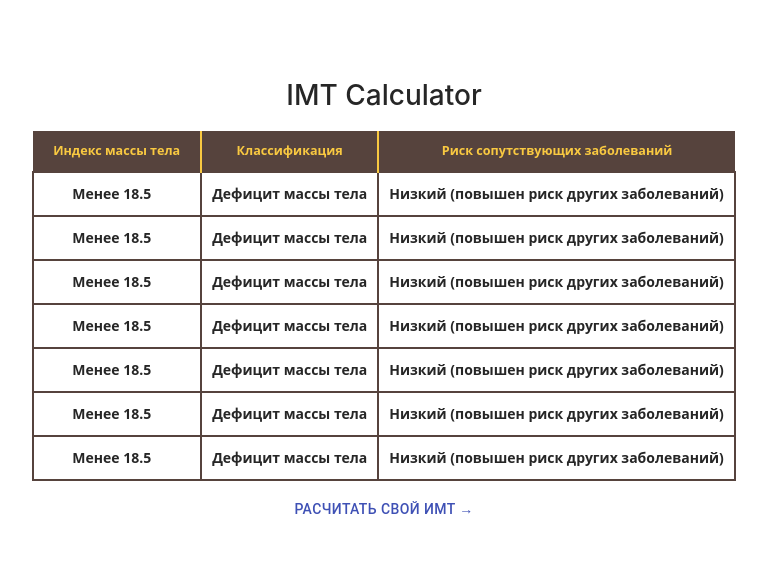
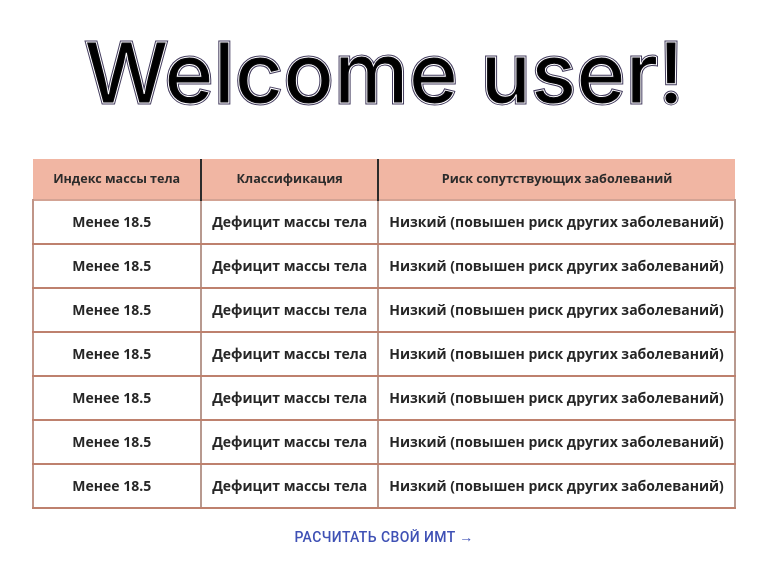
Before and after one commit to nurperi-ars-n/IMB, a React app: page / in a window 1280 px wide. Shown: the top 580 px of the page, without its empty margins (256-1023 px from the left). Built offline with nearby package versions, Linux system fonts and the light colour scheme.

Commit message:
added condition and styles

```diff
--- a/src/components/Calculator/index.jsx
+++ b/src/components/Calculator/index.jsx
@@ -1,22 +1,42 @@
-import React, {useState } from 'react'
+import React, { useState } from 'react'
 import './Calculator.less'
 import women from './img/women.png'
 import men from './img/men.png'
 
 import { Input } from 'antd'
 import Button from '@material-ui/core/Button'
-import { Link } from 'react-router-dom'
+import { useHistory } from 'react-router-dom'
 import { useDispatch } from 'react-redux'
 import { change_user } from '../../store/actions'
 
 export default function Calculator() {
 	const dispatch = useDispatch()
 	const [age, setAge] = useState()
-	const [imt] = useState()
-	const [perfectVes] = useState()
 	const [weight, setWeight] = useState()
 	const [height, setHeight] = useState()
 	const [pol, setPol] = useState(true)
+	const history = useHistory()
+
+	const checkAccount = () => {
+		let info = /\d+/g
+
+		if (info.test(weight) && info.test(height)) {
+			return (
+				dispatch(
+					dispatch(
+						change_user({
+							age,
+							pol,
+							weight,
+							height,
+						}),
+					),
+				) && history.push('/results')
+			)
+		} else {
+			alert('заполните данные/Должны быть только цифры!')
+		}
+	}
 
 	return (
 		<div className='calculator'>
@@ -84,27 +104,16 @@ export default function Calculator() {
 					</section>
 				</div>
 				<div className='btns'>
-					<Link to='/results'>
 					<Button
-							onClick={() =>
-								dispatch(
-									change_user({
-										age,
-										pol,
-										weight,
-										height,
-										imt,
-										perfectVes,
-									}),
-								)
-							}
+						onClick={() => {
+							checkAccount()
+						}}
 						style={{ width: '300px' }}
 						variant='contained'
 						color='primary'
 					>
 						Расчитать
 					</Button>
-					</Link>
 				</div>
 			</div>
 		</div>
--- a/src/components/HomePage/Home.less
+++ b/src/components/HomePage/Home.less
@@ -1,12 +1,35 @@
+h1 {
+	font-size: 6em;
+	line-height: 0.7;
+	position: relative;
+}
+h1:after {
+	content: attr(data-content);
+	position: absolute;
+	left: 0;
+	right: 0;
+	top: 0;
+	bottom: 0;
+	-webkit-text-stroke: 1px #fff;
+}
+h1:before {
+	content: attr(data-content);
+	position: absolute;
+	left: 0;
+	right: 0;
+	top: 0;
+	bottom: 0;
+	-webkit-text-stroke: 3px #463f60;
+}
+
 table {
 	border-spacing: 0 10px;
 	font-family: 'Open Sans', sans-serif;
 	font-weight: bold;
-}
 	th {
 		padding: 10px 20px;
-	background: #56433d;
-	color: #f9c941;
+		background: #f1b6a3;
+		color: #2b2b2b;
 		border-right: 2px solid;
 		font-size: 0.9em;
 	}
@@ -21,14 +44,15 @@ td {
 		padding: 10px;
 		font-size: 14px;
 		text-align: center;
-	border-top: 2px solid #56433d;
-	border-bottom: 2px solid #56433d;
-	border-right: 2px solid #56433d;
+		border-top: 2px solid #d3a394;
+		border-bottom: 2px solid #be816e;
+		border-right: 2px solid #b8998f;
 	}
 	td:first-child {
-	border-left: 2px solid #56433d;
+		border-left: 2px solid #c09588;
 		border-right: none;
 	}
 	td:nth-child(2) {
 		text-align: left;
 	}
+}
--- a/src/components/HomePage/index.jsx
+++ b/src/components/HomePage/index.jsx
@@ -14,7 +14,8 @@ export default function HomePage() {
 				justifyContent: 'center',
 			}}
 		>
-			<h1>IMT Calculator</h1>
+			<h1 data-content='Welcome user!'>Welcome user!</h1>
+			<p></p>
 			<table>
 				<tbody>
 					<th colSpan='2'>Индекс массы тела</th>
--- a/src/components/Results/Result.jsx
+++ b/src/components/Results/Result.jsx
@@ -1,4 +1,4 @@
-import React, { useEffect } from 'react'
+import React, { useEffect, useState } from 'react'
 import './Results.less'
 
 import { Link } from 'react-router-dom'
@@ -7,7 +7,15 @@ import { useSelector } from 'react-redux'
 
 export default function Results() {
 	const state = useSelector((state) => state)
+	// const [fat, setFat] = useState('')
 
+	// if (state.imt >= 13) {
+	// 	setFat('13,5-24%')
+	// } else if (state.imt >= 21) {
+	// 	setFat('25,5-39%')
+	// } else if (state.imt >= 31) {
+	// 	setFat('40,5-54%')
+	// }
 
 	return (
 		<div className='results'>
@@ -54,7 +62,13 @@ export default function Results() {
 						}}
 					>
 						<span>Жирность тела</span>
-						<span>{state.imt > 13 ? '13-20%' : ''}</span>
+						<span>
+							{state.imt > 13
+								? '21%'
+								: state.imt > 21
+								? '45'
+								: ''}
+						</span>
 					</p>
 					<hr />
 				</section>
--- a/src/store/actions/index.js
+++ b/src/store/actions/index.js
@@ -1,12 +1,6 @@
 export const CHANGE_USER = 'CHANGE_USER'
-export const CLEAR_USER = 'CLEAR_USER'
 
 export const change_user = (payload) => ({
 	type: CHANGE_USER,
 	payload,
 })
-
-export const clear_user = (payload) => ({
-	type: CLEAR_USER,
-	payload,
-})
--- a/src/store/reducers/index.js
+++ b/src/store/reducers/index.js
@@ -1,12 +1,11 @@
-import { CHANGE_USER, CLEAR_USER } from '../actions/index'
+import { CHANGE_USER} from '../actions/index'
 
 const initialState = {
 	weight: '',
 	height: '',
 	age: '',
 	pol: true,
-	imt: '',
-	perfectWeight: '',
+	fat: '',
 }
 
 export const rootReducer = (state = initialState, action) => {
@@ -20,14 +19,14 @@ export const rootReducer = (state = initialState, action) => {
 				height: action.payload.height,
 				age: action.payload.age,
 				imt: Math.floor(
-					action.payload.weight / (action.payload.height / 100) ** 2),
-				perfectVes: Math.floor((action.payload.height - 110) * 1.15),
+					action.payload.weight / (action.payload.height / 100) ** 2,
+				),
 				pol: action.payload.pol,
-			}
-		case CLEAR_USER:
-			return {
-				...state,
-				age: '',
+				fat: action.payload.fat,
+				perfectVes:
+					action.payload.pol === true
+						? Math.floor((action.payload.height - 110) * 1.15)
+						: (action.payload.height - 100) * 1.15,
 			}
 		default:
 			return state
```
Lines whose indentation alone changed are shown as unchanged.
